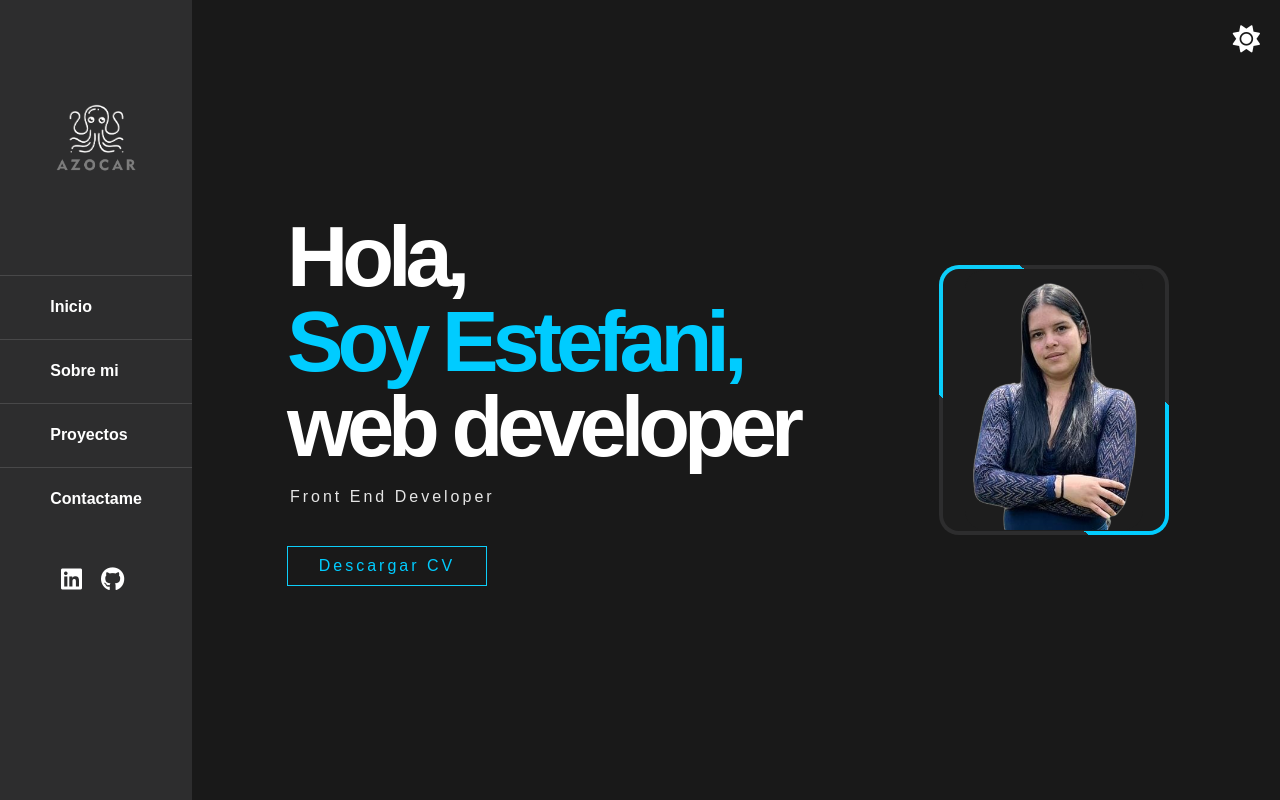
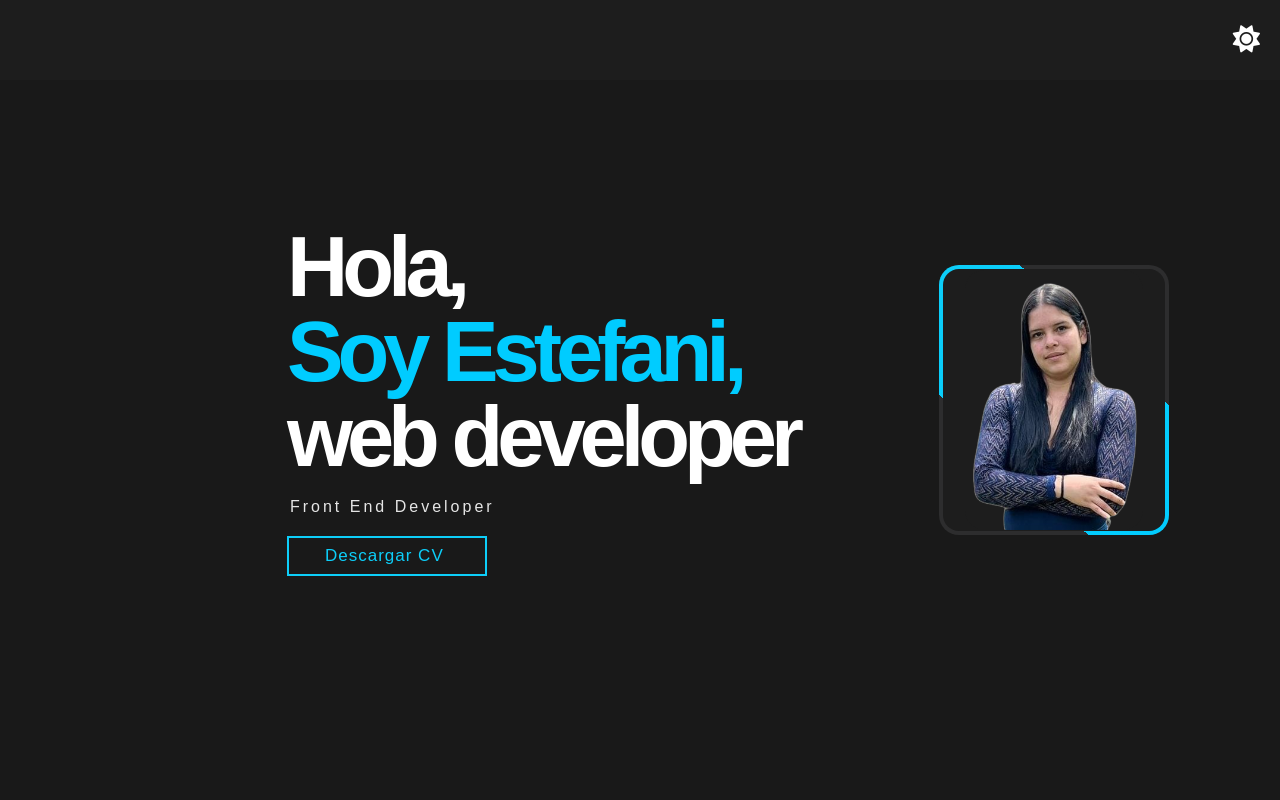
Before and after one commit to EstefaniAzocar/portafolio, a React (Create React App) app: page / in a window 1280 px wide. Built offline with nearby package versions, Linux system fonts and the light colour scheme.

Commit message:
modificando carousel los botones

```diff
--- a/src/components/carousel/carousel.css
+++ b/src/components/carousel/carousel.css
@@ -1,21 +1,21 @@
 .carouselWrapper{
   width: 90%;
-  display: flex;
-  justify-content: center;
-  align-items: center;
-  z-index: -1;
+  /* z-index: -2; */
+
 }
 
 #wrapper {
   width: 100%;
   max-width: 784px;
   position: relative;
+  /* z-index: -1; */
 }
 
 #carousel {
   overflow: auto;
   scroll-behavior: smooth;
   scrollbar-width: none;
+
 }
 
 #carousel::-webkit-scrollbar {
@@ -34,6 +34,7 @@
   outline: 0;
   cursor: pointer;
   position: absolute;
+  z-index: 1;
 }
 
 .prev {
@@ -50,16 +51,20 @@
 }
 
 #content {
-  display: grid;
+  display: flex;
+  gap: 16px;
+
+  /* display: grid;
   grid-gap: 16px;
   grid-auto-flow: column;
   margin: auto;
-  box-sizing: border-box;
+  box-sizing: border-box; */
 }
 
 @media screen and (min-width: 568px) {
   #content{
     max-width: 360px;
+
   }
 
 }
@@ -75,6 +80,7 @@
     max-width: 850px;
   }
 
+
 }
 
 @media screen and (min-width: 1024px) {
--- a/src/components/navBar/navBar.css
+++ b/src/components/navBar/navBar.css
@@ -1,11 +1,11 @@
 .aside{
     width: 100%;
-    height:0%;
-    position: fixed;
+    height:100vh;
+    /* position: fixed; */
     top: 0;
     left: 0;
-    /* overflow: hidden; */
-    z-index: 1;
+    /* z-index: 3; */
+
 
 }
 
@@ -21,7 +21,7 @@
     background-color: #2d2d2e;
     gap: 35px;
     padding-top: 60px;
-    z-index: 1;
+
 
 
 }
@@ -85,12 +85,13 @@
     color: #08fdd8;
 }
 
-@media screen and (min-width: 950px) {
+@media screen and (min-width: 550px) {
 
     .aside{
         width: 15%;
         height: 100%;
-        z-index: 2;
+
+
     }
     .containerNavBar{
         padding-top: 10px;
--- a/src/view/contactame/contactame.css
+++ b/src/view/contactame/contactame.css
@@ -33,65 +33,32 @@
   /* padding-top: 15px; */
 }
 
-.btnContactame{
+.btnContactame {
+  width: 100%;
+  height: 40px;
+  display: flex;
+  align-items: center;
+  color: #0DCEF9;
+  border: 2px solid #0DCEF9;
+  border-radius: 0px;
+  padding: 14px 36px;
+  max-width: 200px;
+  /* display: inline-block; */
+  /* font-family: "Lucida Console", Monaco, monospace; */
   text-decoration: none;
-  width: 100%;
-  max-width: 300px;
-  height: 60px;
-  display: block;
-  line-height: 40px;
-  letter-spacing: 3px;
-  position: relative;
-  text-align: center;
-  color: #0DCEF9;
-  margin-top: 20px;
+  font-size: 17px;
+  letter-spacing: 1px;
+  cursor: pointer;
+  box-shadow: inset 0 0 0 0 #0DCEF9;
+  -webkit-transition: ease-out 0.3s;
+  -moz-transition: ease-out 0.3s;
+  transition: ease-out 0.3s;
 }
-.btnContactame div{
-  position: relative;
-  width: 100%;
-  height: 100%;
-  overflow: hidden;
-  transition:  all .3s ease-in-out;
-  z-index: -1;
-}
-.btnContactame span.bg{
-  position: absolute;
-  width: 0%;
-  height: 100%;
-  left: -5px;
-  top: 0;
-  transition: all .3s ease-in-out;
-  background-color: #0DCEF9;
-  transform: skewX(-19deg);
-
-}
-.btnContactame:hover span.bg{
-  width: 110%;
+.btnContactame:hover {
+  box-shadow: inset 400px 0 0 0 #0DCEF9;
+  color: black;
 }
 
-.btnContactame span.base{
-  width: 100%;
-  height: 100%;
-  position: absolute;
-  left: 0;
-  border: 3px solid #0DCEF9;
-  box-sizing: border-box;
-
-}
-.btnContactame span.text{
-  position: absolute;
-  padding-top: 10px;
-  font-size: 2rem;
-  width: 100%;
-  height: 100%;
-  top: 0;
-  left: 0;
-
-}
-
-.btnContactame:hover span.text{
-  color: #1d1d1d;
-}
 
 footer{
   color: #ffffff;
--- a/src/view/contactame/contactame.jsx
+++ b/src/view/contactame/contactame.jsx
@@ -11,11 +11,7 @@ const Contactame = () => {
           <br></br> Te invito a enviar un mensaje para ponernos en contacto. </p>
 
           <a href="mailto:estefanyazocar3@gmail.com" className="btnContactame">
-                    <div>
-                        <span class="bg"></span>
-                        <span class="base"></span>
-                        <span class="text">Contáctame</span>
-                    </div>
+            Contáctame
           </a>
 
         </section>
--- a/src/view/header/header.css
+++ b/src/view/header/header.css
@@ -1,14 +1,14 @@
 .header{
     position: fixed;
+    top: 0;
     display: flex;
     flex-direction: row-reverse;
     justify-content: space-between;
-    position: fixed;
     width: 100%;
     height: 10vh;
-    margin: auto;
     z-index: 3;
-    /* background-color: #1d1d1d; */
+    background-color: #1d1d1d;
+
 }
 
 .modo{
@@ -41,23 +41,22 @@
 .header .fas:nth-child(2){
     display: none;
 }
-.header .fa:nth-child(2){
-    display: none;
+
+.container {
+    position: fixed;
+    top: 0; /* Posición en la parte superior */
+    left: 0; /* Posición en la parte izquierda */
+    width: 100%;
+    background-color: rgb(58, 47, 47); /* Fondo blanco para el menú */
+    z-index: 2; /* Asegura que el menú esté encima de otros elementos */
+    visibility: hidden; /* Inicialmente oculto */
+    opacity: 0; /* Inicialmente transparente */
+    transition: visibility 0s, opacity 0.5s; /* Transición suave */
 }
 
-.container{
-    transform: translateX(-100%);
-    display: flex !important;
-    flex-direction: column;
-    justify-content: center;
-    transition: 0s;
-	gap: 1.2rem;
-}
-
-.container.open{
-   transform: translateX(0) !important;
-   transition: 1s;
-
+.container.open {
+    visibility: visible; /* Muestra el menú */
+    opacity: 1; /* Lo hace completamente visible */
 }
 
 
@@ -71,7 +70,7 @@
     }
 
     .container{
-        transform: translateX(0);
+        visibility: visible;
         transition: 0s;
 
     }
--- a/src/view/header/header.jsx
+++ b/src/view/header/header.jsx
@@ -12,8 +12,8 @@ const Header = () => {
         <div className="header" >
                 <div className={`btns-container ${isOpen && "open"}`} onClick={ () => setIsOpen(!isOpen)}>
                 {
-                    isOpen ?  <span className=" nav-btn fas nav-close-btnfas fa-solid fa-xmark"></span> :
-                    <span className=" nav-btn fas fa-solid fa-bars" ></span>
+                    isOpen ?  <span className=" fas nav-close-btnfas fa-solid fa-xmark"></span> :
+                    <span className=" fas fa-solid fa-bars" ></span>
                 }
                     {/* <span className=" nav-btn fas fa-solid fa-bars" ></span> */}
                     {/* <span className=" nav-btn nav-close-btnfas fa-solid fa-xmark"></span> */}
--- a/src/view/home/home.css
+++ b/src/view/home/home.css
@@ -25,66 +25,34 @@
     color: #e5e5e5 ;
     letter-spacing: 3px;
     font-size: 14px;
-    position: relative;
-    z-index: -1;
 }
 
 /* contact me button */
-.contact-button{
+.contact-button {
+    width: 100%;
+    height: 40px;
+    display: flex;
+    align-items: center;
+    color: #0DCEF9;
+    border: 2px solid #0DCEF9;
+    border-radius: 0px;
+    padding: 14px 36px;
+    max-width: 200px;
+    /* display: inline-block; */
+    /* font-family: "Lucida Console", Monaco, monospace; */
     text-decoration: none;
-    width: 100%;
-    max-width: 200px;
-    height: 40px;
-    display: block;
-    line-height: 40px;
-    letter-spacing: 3px;
-    position: relative;
-    text-align: center;
-    color: #0DCEF9;
-    margin-top: 20px;
+    font-size: 17px;
+    letter-spacing: 1px;
+    cursor: pointer;
+    box-shadow: inset 0 0 0 0 #0DCEF9;
+    -webkit-transition: ease-out 0.3s;
+    -moz-transition: ease-out 0.3s;
+    transition: ease-out 0.3s;
 }
-.contact-button div{
-    position: relative;
-    width: 100%;
-    height: 100%;
-    overflow: hidden;
-    transition:  all .3s ease-in-out;
-    z-index: -1;
-}
-.contact-button span.bg{
-    position: absolute;
-    width: 0%;
-    height: 100%;
-    left: -5px;
-    top: 0;
-    transition: all .3s ease-in-out;
-    background-color: #0DCEF9;
-    transform: skewX(-19deg);
-
-}
-.contact-button:hover span.bg{
-    width: 110%;
-}
-.contact-button span.base{
-    width: 100%;
-    height: 100%;
-    position: absolute;
-    left: 0;
-    border: 1px solid #0DCEF9;
-    box-sizing: border-box;
-
-}
-.contact-button span.text{
-    position: absolute;
-    width: 100%;
-    height: 100%;
-    top: 0;
-    left: 0;
-
-}
-.contact-button:hover span.text{
-    color: #1d1d1d;
-}
+.contact-button:hover {
+    box-shadow: inset 400px 0 0 0 #0DCEF9;
+    color: black;
+  }
 
 .box{
     background-color: #2d2d2e;
@@ -174,13 +142,5 @@
         align-items: center;
         margin-bottom: 80px;
     }
-    /* .scroll-down{
-        right: -30px;
-        bottom: 3.3rem;
-    }
-    .scroll-down--left{
-        left: 110px;
-        right: auto;
-    } */
+
 }
-    /* this is tht end of section home */
--- a/src/view/home/home.jsx
+++ b/src/view/home/home.jsx
@@ -16,12 +16,12 @@ const Home = () =>{
                 <p className="textoGray">Front End Developer</p>
                 <br/>
 
-            <a href="https://drive.google.com/file/d/1rQ_DSVHpUVXS3ukhXKfQ603UBfnSDBt2/view?usp=sharing" target="_blank"  className="contact-button">
-                    <div>
-                        <span class="bg"></span>
-                        <span class="base"></span>
-                        <span class="text">Descargar CV</span>
-                    </div>
+            <a href="https://drive.google.com/file/d/1rQ_DSVHpUVXS3ukhXKfQ603UBfnSDBt2/view?usp=sharing" target="_blank" rel="noreferrer"  className="contact-button .slide_right">
+                    {/* <div>
+                        <span className="bg"></span>
+                        <span className="base"></span>
+                        <span className="text">Descargar CV</span>
+                    </div> */} Descargar CV
                 </a>
             </div>
         </div>
--- a/src/view/portafolio/portafolio.css
+++ b/src/view/portafolio/portafolio.css
@@ -1,10 +1,7 @@
 .sectionPortafolio{
     width: 100%;
-    height: 100vh;
-    display: flex;
-    justify-content: space-evenly;
-    flex-direction: column;
-    z-index: 2;
+    max-height: 100vh;
+
 
 }
 
```
Also changed, not shown: src/components/proyectos/proyectosCart.css (+5 -3 lines), src/view/sobreMi/SobreMi.jsx (+20 -20 lines), src/view/sobreMi/sobreMi.css (+20 -34 lines).
